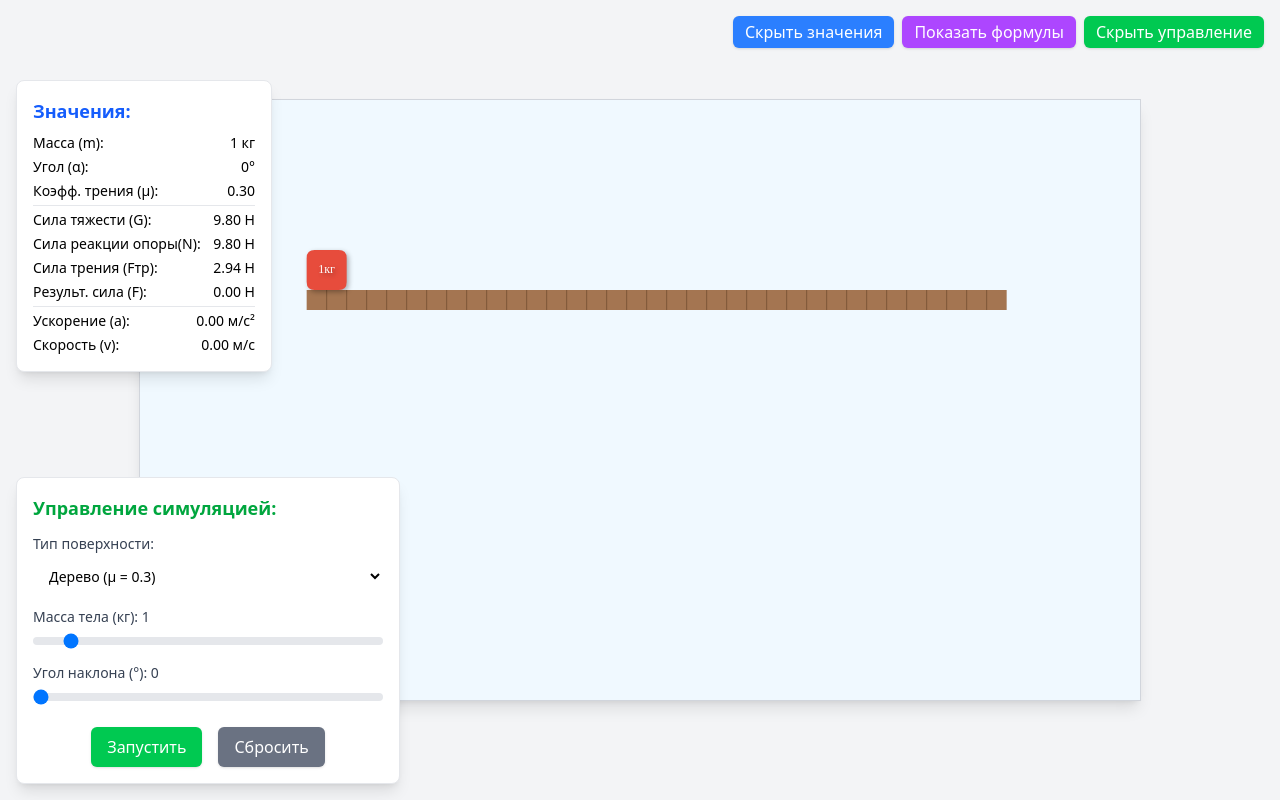
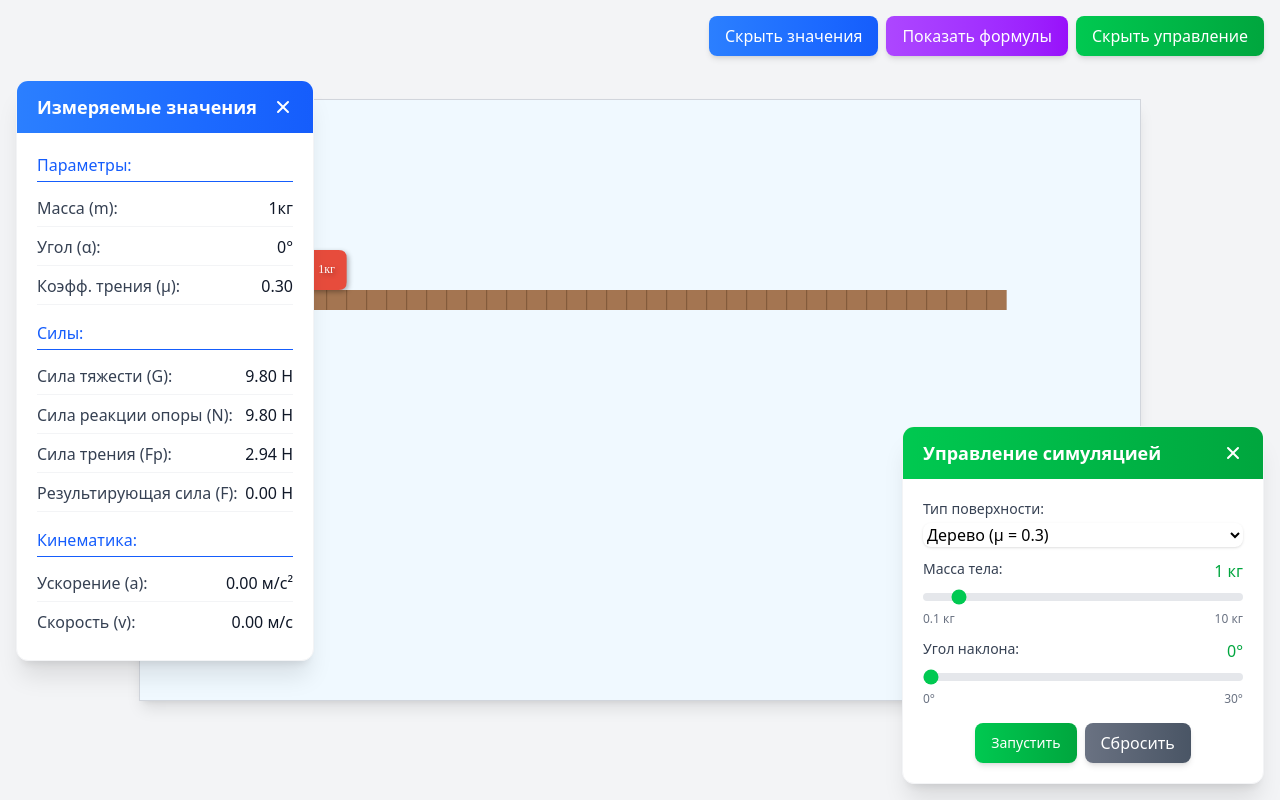
Before and after one commit to spleereak/physics-simulation, a React (Vite) app: page / in a window 1280 px wide. Both pictures are taken after a click on the button "Показать значения". Built offline with nearby package versions, Linux system fonts and the light colour scheme.

Commit message:
update Simulation page

```diff
--- a/src/pages/FrictionSimulation.tsx
+++ b/src/pages/FrictionSimulation.tsx
@@ -1,8 +1,11 @@
 import React from "react";
+import {Modal} from "../components/Modal.tsx";
+import {ValueRow} from "../components/ValueRow.tsx";
+import {Formula} from "../components/Formula.tsx";
 
 function FrictionSimulation() {
   const [showValuesModal, setShowValuesModal] = React.useState(false);
-  const [showFormulsModal, setShowFormulsModal] = React.useState(false);
+  const [showFormulasModal, setShowFormulasModal] = React.useState(false);
   const [showControlsModal, setShowControlsModals] = React.useState(true);
 
   const [surfaceType, setSurfaceType] = React.useState<string>('дерево');
@@ -97,7 +100,7 @@ function FrictionSimulation() {
     }
   }, [isRunning, position, velocity, acceleration]);
 
-  const drawRoundedRect = (ctx, x, y, width, height, radius) => {
+  const drawRoundedRect = (ctx: any, x: number, y: number, width: number, height: number, radius: number) => {
     ctx.beginPath();
     ctx.moveTo(x + radius, y);
     ctx.lineTo(x + width - radius, y);
@@ -289,8 +292,8 @@ function FrictionSimulation() {
   };
 
   return (
-    <div className='h-screen w-full bg-gray-100 flex flex-col items-center overflow-hidden'>
-      <div className='relative w-full h-full flex justify-center items-center bg-gray-100'>
+    <div className='min-h-screen w-full bg-gray-100 flex flex-col items-center overflow-hidden'>
+      <div className='relative w-full min-h-screen flex justify-center items-center bg-gray-100 py-8'>
         <canvas
           ref={canvasRef}
           width={canvasWidth}
@@ -301,140 +304,125 @@ function FrictionSimulation() {
         <div className='absolute top-4 right-4 flex gap-2'>
           <button
             onClick={() => setShowValuesModal(!showValuesModal)}
-            className='bg-blue-500 text-white px-3 py-1 rounded-md shadow hover:bg-blue-600 transition'
+            className='bg-gradient-to-r from-blue-500 to-blue-600 text-white px-4 py-2 rounded-lg shadow-md hover:shadow-lg hover:from-blue-600 hover:to-blue-700 transition-all duration-300 flex items-center space-x-1'
           >
             {showValuesModal ? 'Скрыть значения' : 'Показать значения'}
           </button>
           <button
-            onClick={() => setShowFormulsModal(!showFormulsModal)}
-            className='bg-purple-500 text-white px-3 py-1 rounded-md shadow hover:bg-purple-600 transition'
+            onClick={() => setShowFormulasModal(!showFormulasModal)}
+            className='bg-gradient-to-r from-purple-500 to-purple-600 text-white px-4 py-2 rounded-lg shadow-md hover:shadow-lg hover:from-purple-600 hover:purple transition-all duration-300 flex items-center space-x-1'
           >
-            {showFormulsModal ? 'Скрыть формулы' : 'Показать формулы'}
+            {showFormulasModal ? 'Скрыть формулы' : 'Показать формулы'}
           </button>
           <button
             onClick={() => setShowControlsModals(!showControlsModal)}
-            className='bg-green-500 text-white px-3 py-1 rounded-md shadow hover:bg-green-600 transition'
+            className='bg-gradient-to-r from-green-500 to-green-600 text-white px-4 py-2 rounded-lg shadow-md hover:shadow-lg hover:from-green-600 hover:to-grenn-700 transition-all duration-300 flex items-center space-x-1'
           >
             {showControlsModal ? 'Скрыть управление' : 'Показать управление'}
           </button>
         </div>
 
-        {showValuesModal && (
-          <div className="absolute top-20 left-4 bg-white p-4 rounded-lg shadow-lg border border-gray-200 w-64">
-            <div className="text-lg font-semibold mb-2 text-blue-600">Значения:</div>
-            <div className="space-y-1 text-sm">
-              <div className="flex justify-between">
-                <span>Масса (m):</span>
-                <span>{mass} кг</span>
+        <div className='absolute top-20 left-4 transition-all duration-300 transform'>
+          <Modal
+            title='Измеряемые значения'
+            color='bg-gradient-to-r from-blue-500 to-blue-600'
+            isVisible={showValuesModal}
+            onClose={() => setShowValuesModal(false)}
+          >
+            <div className='w-64 space-y-0.5'>
+              <div className='mb-2 font-medium text-blue-600 border-b pb-1'>Параметры:</div>
+              <ValueRow label='Масса (m)' value={mass} unit='кг' />
+              <ValueRow label='Угол (α)' value={angle} unit='°' />
+              <ValueRow label='Коэфф. трения (µ)' value={frictionCoefficient.toFixed(2)} />
+
+              <div className='my-2 font-medium text-blue-600 border-b pb-1 pt-2'>Силы:</div>
+              <ValueRow label='Сила тяжести (G)' value={gravityForce.toFixed(2)} unit=' H' />
+              <ValueRow label='Сила реакции опоры (N)' value={normalForce.toFixed(2)} unit=' H' />
+              <ValueRow label='Сила трения (Fр)' value={frictionForce.toFixed(2)} unit=' H' />
+              <ValueRow label='Результирующая сила (F)' value={netForce.toFixed(2)} unit=' H' />
+
+              <div className='my-2 font-medium text-blue-600 border-b pb-1 pt-2'>Кинематика:</div>
+              <ValueRow label='Ускорение (a)' value={acceleration.toFixed(2)} unit=' м/с²' />
+              <ValueRow label='Скорость (v)' value={velocity.toFixed(2)} unit=' м/с' />
             </div>
-              <div className="flex justify-between">
-                <span>Угол (α):</span>
-                <span>{angle}°</span>
+          </Modal>
         </div>
-              <div className="flex justify-between">
-                <span>Коэфф. трения (μ):</span>
-                <span>{frictionCoefficient.toFixed(2)}</span>
+
+        <div className='absolute top-20 right-4 transition-all duration-300 transform'>
+          <Modal
+            title='Основные формулы'
+            color='bg-gradient-to-r from-purple-500 to-purple-600'
+            isVisible={showFormulasModal}
+            onClose={() => setShowFormulasModal(false)}
+          >
+            <div className='w-72 space-y-1'>
+              <Formula
+                title='Сила тяжести'
+                formulas={["G = m * g"]}
+              />
+              <Formula
+                title="Сила реакции опоры"
+                formulas={["N = m · g · cos(α)"]}
+              />
+              <Formula
+                title="Составляющая силы тяжести вдоль наклонной"
+                formulas={["Gх = m · g · sin(α)"]}
+              />
+              <Formula
+                title="Сила трения"
+                formulas={[
+                  "Fтр = μ · N",
+                  "Fтр = μ · m · g · cos(α)"
+                ]}
+              />
+              <Formula
+                title="Результирующая сила"
+                formulas={[
+                  "F = Gх - Fтр",
+                  "F = m · g · sin(α) - μ · m · g · cos(α)"
+                ]}
+              />
+              <Formula
+                title="Условие покоя тела"
+                formulas={[
+                  "Fтр ≥ Gх",
+                  "μ · m · g · cos(α) ≥ m · g · sin(α)",
+                  "μ ≥ tg(α)"
+                ]}
+              />
+              <Formula
+                title='Ускорение'
+                formulas={[
+                  "a = F / m",
+                  "a = g · sin(α) - μ · g · cos(α)"
+                ]}
+              />
+              <Formula
+                title='Скорость'
+                formulas={["v = v₀ + a · t"]}
+              />
+              <Formula
+                title='Перемещение'
+                formulas={["S = v₀ · t + (a · t²) / 2"]}
+              />
             </div>
-              <div className="border-t border-gray-200 my-1"></div>
-              <div className="flex justify-between">
-                <span>Сила тяжести (G):</span>
-                <span>{gravityForce.toFixed(2)} Н</span>
+          </Modal>
         </div>
-              <div className="flex justify-between">
-                <span>Сила реакции опоры(N):</span>
-                <span>{normalForce.toFixed(2)} Н</span>
-              </div>
-              <div className="flex justify-between">
-                <span>Сила трения (Fтр):</span>
-                <span>{frictionForce.toFixed(2)} Н</span>
-              </div>
-              <div className="flex justify-between">
-                <span>Результ. сила (F):</span>
-                <span>{netForce.toFixed(2)} Н</span>
-              </div>
-              <div className="border-t border-gray-200 my-1"></div>
-              <div className="flex justify-between">
-                <span>Ускорение (a):</span>
-                <span>{acceleration.toFixed(2)} м/с²</span>
-              </div>
-              <div className="flex justify-between">
-                <span>Скорость (v):</span>
-                <span>{velocity.toFixed(2)} м/с</span>
-              </div>
-            </div>
-          </div>
-        )}
 
-        {showFormulsModal && (
-          <div className="absolute top-20 right-4 bg-white p-4 rounded-lg shadow-lg border border-gray-200 w-72">
-            <div className="flex justify-between items-center mb-2">
-              <div className="text-lg font-semibold text-purple-600">Формулы:</div>
-              <button
-                onClick={() => setShowFormulsModal(false)}
-                className="text-gray-500 hover:text-gray-700"
+        <div className='absolute bottom-4 right-4 transition-all duration-300'>
+          <Modal
+            title='Управление симуляцией'
+            color='bg-gradient-to-r from-green-500 to-green-600'
+            isVisible={showControlsModal}
+            onClose={() => setShowControlsModals(false)}
           >
-                <svg xmlns="http://www.w3.org/2000/svg" className="h-5 w-5" viewBox="0 0 20 20" fill="currentColor">
-                  <path fillRule="evenodd" d="M4.293 4.293a1 1 0 011.414 0L10 8.586l4.293-4.293a1 1 0 111.414 1.414L11.414 10l4.293 4.293a1 1 0 01-1.414 1.414L10 11.414l-4.293 4.293a1 1 0 01-1.414-1.414L8.586 10 4.293 5.707a1 1 0 010-1.414z" clipRule="evenodd" />
-                </svg>
-              </button>
-            </div>
-            <div className="space-y-2 text-sm">
+            <div className='w-80 space-y-3'>
               <div>
-                <div className="font-medium">Сила тяжести:</div>
-                <div className="pl-2 italic">G = m · g</div>
-              </div>
-              <div>
-                <div className="font-medium">Сила реакции опоры:</div>
-                <div className="pl-2 italic">N = m · g · cos(α)</div>
-              </div>
-              <div>
-                <div className="font-medium">Составляющая силы тяжести вдоль наклонной:</div>
-                <div className="pl-2 italic">G<sub>х</sub> = m · g · sin(α)</div>
-              </div>
-              <div>
-                <div className="font-medium">Сила трения:</div>
-                <div className="pl-2 italic">F<sub>тр</sub> = μ · N</div>
-                <div className="pl-2 italic">F<sub>тр</sub> = μ · m · g · cos(α)</div>
-              </div>
-              <div>
-                <div className="font-medium">Результирующая сила:</div>
-                <div className="pl-2 italic">F = G<sub>х</sub> - F<sub>тр</sub></div>
-                <div className="pl-2 italic">F = m · g · sin(α) - μ · m · g · cos(α)</div>
-              </div>
-              <div>
-                <div className="font-medium">Условие покоя тела:</div>
-                <div className="pl-2 italic">F<sub>тр</sub> ≥ G<sub>х</sub></div>
-                <div className="pl-2 italic">μ · m · g · cos(α) ≥ m · g · sin(α)</div>
-                <div className="pl-2 italic">μ ≥ tg(α)</div>
-              </div>
-              <div>
-                <div className="font-medium">Ускорение:</div>
-                <div className="pl-2 italic">a = F / m</div>
-                <div className="pl-2 italic">a = g · sin(α) - μ · g · cos(α)</div>
-              </div>
-              <div>
-                <div className="font-medium">Скорость:</div>
-                <div className="pl-2 italic">v = v<sub>0</sub> + a · t</div>
-              </div>
-              <div>
-                <div className="font-medium">Перемещение:</div>
-                <div className="pl-2 italic">s = v<sub>0</sub> · t + (a · t²) / 2</div>
-              </div>
-            </div>
-          </div>
-        )}
-
-        {showControlsModal && (
-          <div className="absolute bottom-4 left-4 bg-white p-4 rounded-lg shadow-lg border border-gray-200 w-96">
-            <div className="text-lg font-semibold mb-3 text-green-600">Управление симуляцией:</div>
-
-            <div className="space-y-3">
-              <div>
-                <label className="block text-sm font-medium text-gray-700">Тип поверхности:</label>
+                <label className="block text-sm font-medium text-gray-700 mb-1">Тип поверхности:</label>
                 <select
                   value={surfaceType}
                   onChange={(e) => setSurfaceType(e.target.value)}
-                  className="mt-1 block w-full pl-3 pr-10 py-2 text-base border-gray-300 focus:outline-none focus:ring-green-500 focus:border-green-500 sm:text-sm rounded-md"
+                  className="w-full rounded-lg border-gray-300 shadow-sm focus:border-green-500 focus:ring-green-500 transition-all"
                   disabled={isRunning}
                 >
                   <option value="лёд">Лёд (μ = 0.05)</option>
@@ -446,9 +434,12 @@ function FrictionSimulation() {
               </div>
 
               <div>
+                <div className="flex justify-between">
                   <label className="block text-sm font-medium text-gray-700">
-                  Масса тела (кг): {mass}
+                    Масса тела:
                   </label>
+                  <span className="font-medium text-green-600">{mass} кг</span>
+                </div>
                 <input
                   type="range"
                   min="0.1"
@@ -456,15 +447,22 @@ function FrictionSimulation() {
                   step="0.1"
                   value={mass}
                   onChange={(e) => setMass(parseFloat(e.target.value))}
-                  className="mt-1 w-full h-2 bg-gray-200 rounded-lg appearance-none cursor-pointer"
+                  className="mt-1 w-full h-2 bg-gray-200 rounded-full appearance-none cursor-pointer accent-green-500"
                   disabled={isRunning}
                 />
+                <div className="flex justify-between text-xs text-gray-500 mt-1">
+                  <span>0.1 кг</span>
+                  <span>10 кг</span>
+                </div>
               </div>
 
               <div>
+                <div className="flex justify-between">
                   <label className="block text-sm font-medium text-gray-700">
-                  Угол наклона (°): {angle}
+                    Угол наклона:
                   </label>
+                  <span className="font-medium text-green-600">{angle}°</span>
+                </div>
                 <input
                   type="range"
                   min="0"
@@ -472,32 +470,36 @@ function FrictionSimulation() {
                   step="1"
                   value={angle}
                   onChange={(e) => setAngle(parseInt(e.target.value))}
-                  className="mt-1 w-full h-2 bg-gray-200 rounded-lg appearance-none cursor-pointer"
+                  className="mt-1 w-full h-2 bg-gray-200 rounded-full appearance-none cursor-pointer accent-green-500"
                   disabled={isRunning}
                 />
+                <div className="flex justify-between text-xs text-gray-500 mt-1">
+                  <span>0°</span>
+                  <span>30°</span>
+                </div>
               </div>
 
-              <div className="flex justify-center space-x-4 pt-2">
+              <div className='flex justify-center space-x-2 pt-1'>
                 <button
                   onClick={() => setIsRunning(!isRunning)}
-                  className={`px-4 py-2 rounded-md shadow transition ${
+                  className={`px-4 py-2 text-sm rounded-lg shadow-md hover:cursor-pointer transition-all duration-300 font-medium ${
                     isRunning
-                      ? 'bg-red-500 hover:bg-red-600 text-white'
-                      : 'bg-green-500 hover:bg-green-600 text-white'
+                      ? 'bg-gradient-to-r from-red-500 to-red-600 hover:from-red-600 hover:to-red-700 text-white'
+                      : 'bg-gradient-to-r from-green-500 to-green-600 hover:from-green-600 hover:to-green-700 text-white'
                   }`}
                 >
                   {isRunning ? 'Пауза' : 'Запустить'}
                 </button>
                 <button
                   onClick={resetSimulation}
-                  className="bg-gray-500 text-white px-4 py-2 rounded-md shadow hover:bg-gray-600 transition"
+                  className='bg-gradient-to-r from-gray-500 to-gray-600 hover:from-gray-600 hover:to-gray-700 hover:cursor-pointer text-white px-4 py-2 rounded-lg shadow-md transition-all duration-300 font-medium'
                 >
                   Сбросить
                 </button>
               </div>
             </div>
+          </Modal>
         </div>
-        )}
       </div>
     </div>
   )
```
Lines whose indentation alone changed are shown as unchanged.
